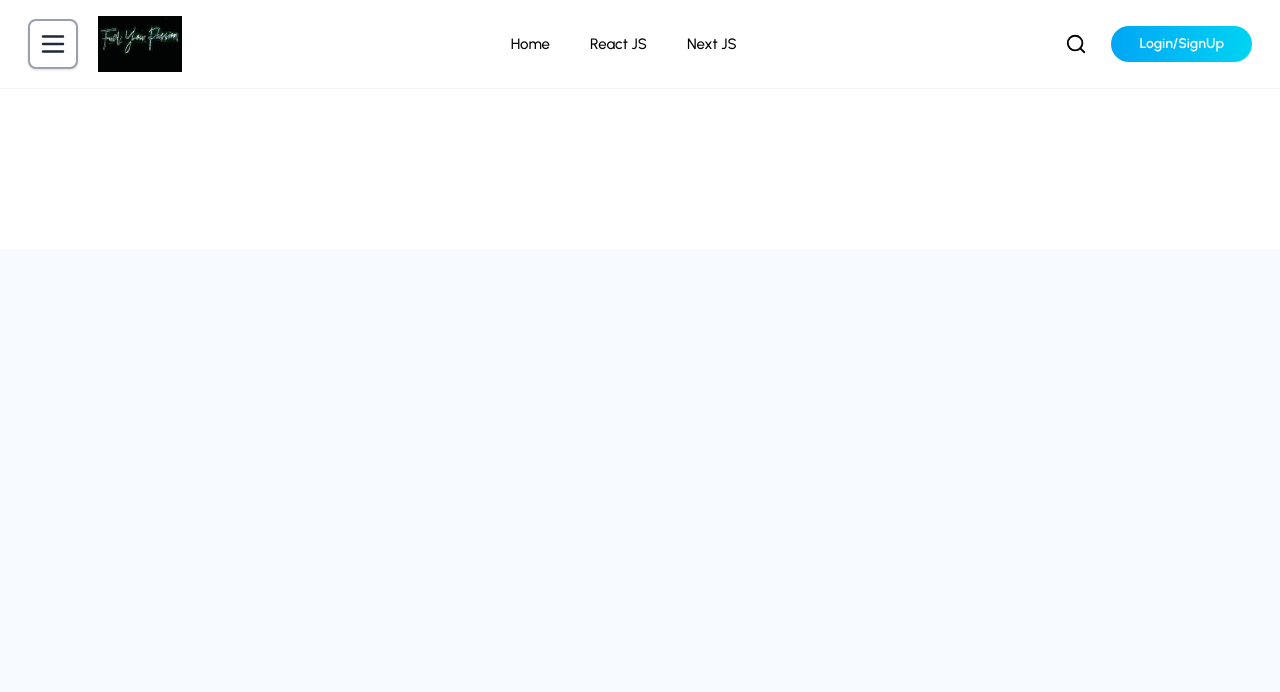
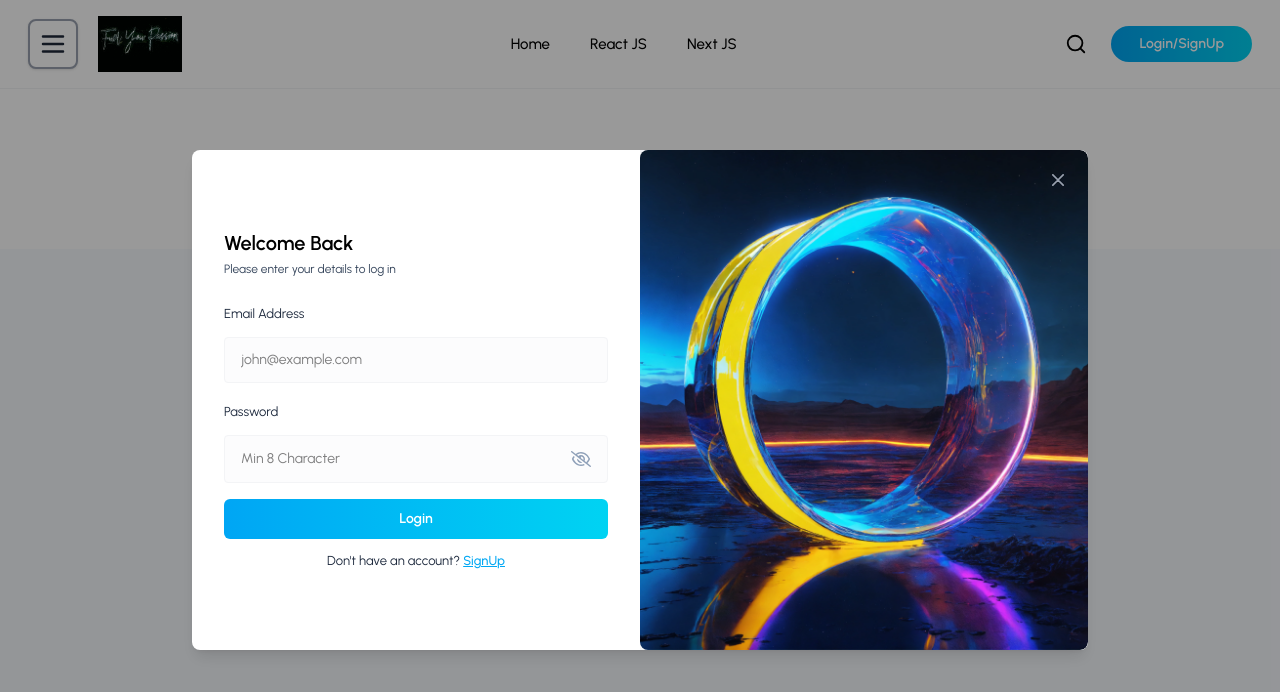
Before and after one commit to chintan21-png/BlogApp, a React (Vite) app in the folder frontend/blog-app/: page / in a window 1280 px wide. Both pictures are taken after a click on the button "Login/SignUp". Shown: the top 692 px of the page. Built offline with nearby package versions, Linux system fonts and the light colour scheme.

Commit message:
Updated frontend

```diff
--- /dev/null
+++ b/frontend/blog-app/src/components/Cards/ProfileInfoCard.jsx
@@ -0,0 +1,45 @@
+import React, { useContext } from 'react'
+import { UserContext } from '../../context/userContext'
+import { useNavigate } from 'react-router-dom';
+
+const ProfileInfoCard = () => {
+    const {user, clearUser} = useContext(UserContext);
+    const navigate = useNavigate();
+
+    const handleLogout = () => {
+        localStorage.clear();
+        clearUser();
+        navigate("/");
+    };
+
+    return user ? (
+        <div className='flex items-center'>
+            {user.profileImageUrl ? (
+                <img
+                    src={user.profileImageUrl}
+                    alt='Profile'
+                    className='w-11 h-11 bg-gray-300 rounded-full mr-3 object-cover'
+                />
+            ) : (
+                <div className='w-11 h-11 bg-gray-300 rounded-full mr-3 flex items-center justify-center'>
+                    <span className='text-sm font-bold text-gray-600'>
+                        {user.name ? user.name.charAt(0).toUpperCase() : 'U'}
+                    </span>
+                </div>
+            )}
+            <div>
+                <div className='text-[15px] text-black font-bold leading-3'>
+                    {user.name || ""}
+                </div>
+                <button
+                    className='text-sky-600 text-sm font-semibold cursor-pointer hover:underline'
+                    onClick={handleLogout}
+                >
+                    Logout
+                </button>
+            </div>
+        </div>
+    ) : null;
+}
+
+export default ProfileInfoCard
--- /dev/null
+++ b/frontend/blog-app/src/components/Modal.jsx
@@ -0,0 +1,41 @@
+import React from 'react'
+
+const Modal = ({children, isOpen, onClose, title, hideHeader}) => {
+    if(!isOpen) return null;
+
+    return (
+        <div className='fixed inset-0 z-50 flex justify-center items-center w-full h-full bg-black/40'>
+            <div className='relative flex flex-col bg-white shadow-lg rounded-lg overflow-hidden max-w-4xl w-full max-h-[90vh]'>
+                {!hideHeader && (
+                    <div className='flex items-center justify-between p-4 border-b border-gray-200'>
+                        <h3 className='md:text-lg font-medium text-gray-900'>{title}</h3>
+                    </div>
+                )}
+                <button
+                    type='button'
+                    className='text-gray-400 bg-transparent hover:bg-sky-100 hover:text-gray-900 rounded-lg text-sm w-8 h-8 flex justify-center items-center absolute top-3.5 right-3.5 cursor-pointer z-10'
+                    onClick={onClose}
+                >
+                    <svg
+                        className='w-3 h-3'
+                        aria-hidden='true'
+                        xmlns='http://www.w3.org/2000/svg'
+                        fill='none'
+                        viewBox='0 0 14 14'
+                    >
+                        <path
+                            stroke='currentColor'
+                            strokeLinecap='round'
+                            strokeLinejoin='round'
+                            strokeWidth="2"
+                            d='M1 1l6 6m0 0l6 6M7 7l6-6M7 7l-6 6'
+                        />
+                    </svg>
+                </button>
+                <div className='flex-1 overflow-y-auto'>{children}</div>
+            </div>
+        </div>
+    )
+}
+
+export default Modal
--- a/frontend/blog-app/src/components/layouts/BlogLayout/BlogNavbar.jsx
+++ b/frontend/blog-app/src/components/layouts/BlogLayout/BlogNavbar.jsx
@@ -1,17 +1,22 @@
-import React, { useState } from 'react'
+import React, { useContext, useState } from 'react'
 import Logo from "../../../assets/logo.svg";
 import {HiOutlineMenu, HiOutlineX} from "react-icons/hi";
 import { Link } from "react-router-dom";
 import {LuSearch} from "react-icons/lu";
 import {BLOG_NAVBAR_DATA} from "../../../../src/utils/data"
 import SideMenu from '../SideMenu';
+import { UserContext } from '../../../context/userContext';
+import ProfileInfoCard from '../../Cards/ProfileInfoCard';
+import Login from '../../Auth/Login';
+import SignUp from "../../Auth/SignUp";
+import Modal from '../../Modal';
 
 const BlogNavbar = ({activeMenu}) => {
+    const {user, setOpenAuthForm} = useContext(UserContext);
     const [openSideMenu, setOpenSideMenu] = useState(false);
     const [openSearchBar, setOpenSearchBar] = useState(false);
-    const [openAuthForm, setOpenAuthForm] = useState(false);
-
   return (
+    <>
     <div className='bg-white border-b border-gray-200/50 backdrop-blur-[2px] py-4 px-7 sticky top-0 z-50'>
         <div className='container mx-auto flex items-center justify-between gap-5'>
             <div className='flex items-center gap-5'>
@@ -68,12 +73,18 @@ const BlogNavbar = ({activeMenu}) => {
               >
                 <LuSearch className='text-[22px]' />
               </button>
+              {user ? (
+                <div className='md:block'>
+                  <ProfileInfoCard />
+                </div>
+              ) : (
                 <button
                   className='flex items-center justify-center gap-3 bg-gradient-to-r from-sky-500 to-cyan-400 text-xs md:text-sm font-semibold text-white px-5 md:px-7 py-2 rounded-full hover:bg-black hover:text-white transition-colors cursor-pointer hover:shadow-xl'
                   onClick={() => setOpenAuthForm(true)}
                 >
                   Login/SignUp
                 </button>
+              )}
             </div>
         </div>
 
@@ -96,7 +107,34 @@ const BlogNavbar = ({activeMenu}) => {
           </div>
         )}
     </div>
+
+    <AuthModal />
+    </>
   )
 }
 
 export default BlogNavbar
+
+const AuthModal = () => {
+  const {openAuthForm, setOpenAuthForm} = useContext(UserContext);
+  const [currentPage, setCurrentPage] = useState("login");
+
+  return (
+    <>
+      <Modal
+        isOpen={openAuthForm}
+        onClose={()=> {
+          setOpenAuthForm(false);
+          setCurrentPage("login");
+        }}
+        hideHeader
+      >
+        <div className='w-full max-w-4xl'>
+          {currentPage === "login" && <Login setCurrentPage={setCurrentPage} />}
+          {currentPage === "signup" && <SignUp setCurrentPage={setCurrentPage} />}
+        </div>
+      </Modal>
+
+    </>
+  )
+}
```
Lines whose indentation alone changed are shown as unchanged.
